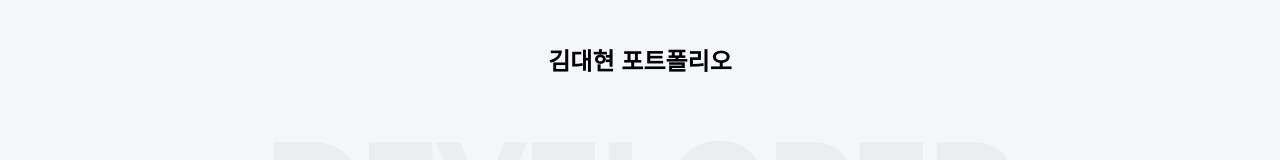
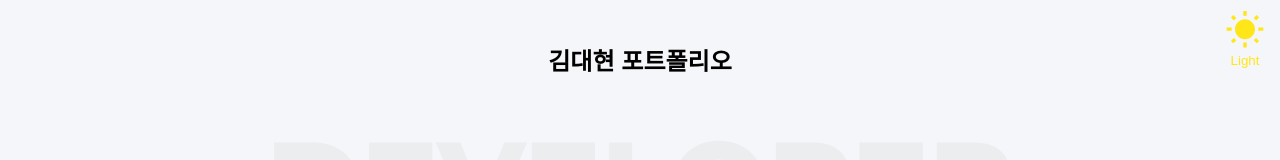
Before and after one commit to webcogy/devPortfolio, a React (Create React App) app: page / in a window 1280 px wide. Shown: the top 160 px of the page. Built offline with nearby package versions, Linux system fonts and the light colour scheme.

Commit message:
add : dark mode

```diff
--- a/src/App.js
+++ b/src/App.js
@@ -1,4 +1,5 @@
-import React, {useState, useRef} from 'react';
+import React, {useEffect, useRef} from 'react';
+import DarkModeComponent from './components/DarkModeComponent';
 import FooterContainer from './containers/FooterContainer';
 import Kind1Container from './containers/Kind1Container';
 import Kind2Container from './containers/Kind2Container';
@@ -7,11 +8,12 @@ import './scss/style.scss'
 
 
 function App() {
-
     const fetchGoTopTrigger = useRef(null);
+    const appRef = useRef(null);
 
     return (
-        <div className="App">
+        <div className="App" ref={appRef}>
+            <DarkModeComponent appRef={appRef} />
             <div className="header">
                 <h1 ref={fetchGoTopTrigger}>김대현 포트폴리오</h1>
             </div>
--- /dev/null
+++ b/src/components/DarkModeComponent.js
@@ -0,0 +1,44 @@
+import React, {useState, useEffect} from 'react';
+import WbSunnyIcon from '@material-ui/icons/WbSunny';
+import Brightness2Icon from '@material-ui/icons/Brightness2';
+
+function DarkModeComponent({ appRef }) {
+    const [isDark, setIsDark] = useState(false);
+
+
+    useEffect(() => {
+        const viewMode = localStorage.getItem('viewMode');
+        if( viewMode === 'dark' ) fetchToDark();
+    }, []);
+
+    const fetchToLight = () => {
+        appRef.current.classList.remove('darkMode')
+        localStorage.removeItem('viewMode');
+        setIsDark(false);
+    }
+
+    const fetchToDark = () => {
+        appRef.current.classList.add('darkMode')
+        localStorage.setItem('viewMode', 'dark');
+        setIsDark(true);
+    }
+
+
+    return (
+        <div className="darkModeComponent">
+            {
+                isDark === false
+                ? <button class="btn_light" onClick={fetchToDark}>
+                    <WbSunnyIcon />
+                    <span>Light</span>
+                </button>
+                : <button class="btn_dark" onClick={fetchToLight}>
+                    <Brightness2Icon />
+                    <span>Dark</span>
+                </button>
+            }
+        </div>
+    );
+}
+
+export default DarkModeComponent;
--- a/src/index.js
+++ b/src/index.js
@@ -6,8 +6,10 @@ import { createStore } from 'redux';
 import { reducers } from './redux/reducers';
 import { composeWithDevTools } from 'redux-devtools-extension';
 
-const store = createStore(reducers, composeWithDevTools() );
+const store = createStore( reducers, composeWithDevTools() );
 console.log(store.getState());
+
+
 
 ReactDOM.render(
   <Provider store={store}>
--- /dev/null
+++ b/src/scss/darkmode.scss
@@ -0,0 +1,117 @@
+.darkMode {
+  background: #000;
+
+  & h1 {
+    color: #fff;
+  }
+
+  & h2 {
+    color: #333;
+  }
+
+  & h3 {
+    color: #fff;
+  }
+
+  & .page {
+    background: $subColor;
+    box-shadow: 0 50px 100px rgba(100, 100, 200, 0.3);
+  }
+
+  & .btn_kind1 {
+    background: #000;
+    color: #fff;
+
+    &.on,
+    &:hover {
+      color: #000;
+      background: $pointColor;
+    }
+  }
+
+  & .kind2 {
+    background: #000;
+  }
+
+  & .contents .cpl_pic {
+    background: #000;
+  }
+
+  & .kind2 li label span {
+    border: 1px solid #555;
+    background: #000;
+    color: #fff;
+  }
+
+  & .contents > ul > li {
+    border-bottom: 1px solid #333;
+  }
+
+  & .kind2 li input:checked + label span {
+    background: $pointColor;
+    color: $subColor;
+  }
+
+  & .contents .cpl_info .cpli_title strong {
+    color: #fff;
+  }
+
+  & .contents .cpl_info .cpli_title:before {
+    background: $pointColor;
+  }
+
+  & .contents .cpl_info ul strong mark {
+    color: #fff;
+  }
+
+  & .contents .cpl_info ul strong:before {
+    background: #333;
+  }
+
+  & .contents .cpl_info ul li a:hover {
+    color: #fff;
+  }
+
+  & .f_copyright {
+    background: $subColor;
+    color: #fff;
+
+    &:after {
+      background: #fff;
+    }
+  }
+
+  & .goTop {
+    background: $subColor;
+    color: #fff;
+  }
+}
+
+.darkModeComponent {
+  position: fixed;
+  right: 10px;
+  top: 10px;
+  width: 50px;
+  height: 50px;
+  display: flex;
+  justify-content: center;
+  align-items: center;
+  flex-wrap: wrap;
+
+  & button {
+    background: none;
+  }
+
+  & svg {
+    font-size: 40px;
+    width: 100%;
+  }
+
+  & .btn_light {
+    color: $pointColor;
+  }
+
+  & .btn_dark {
+    color: #f82757;
+  }
+}
--- a/src/scss/style.scss
+++ b/src/scss/style.scss
@@ -2,6 +2,7 @@
 @import "./common.scss";
 @import "./variable.scss";
 @import "./layout.scss";
+@import "./darkmode.scss";
 
 .App {
   position: relative;
```
